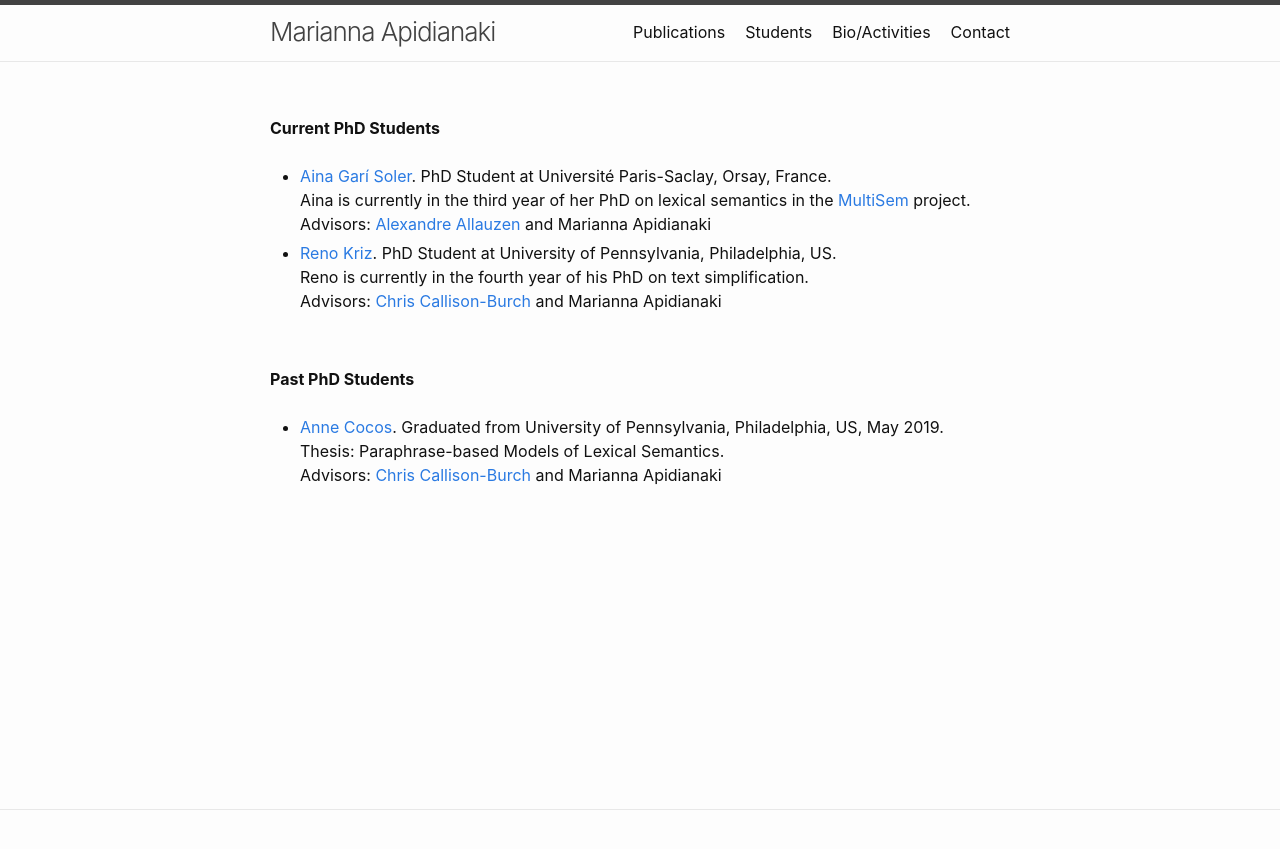
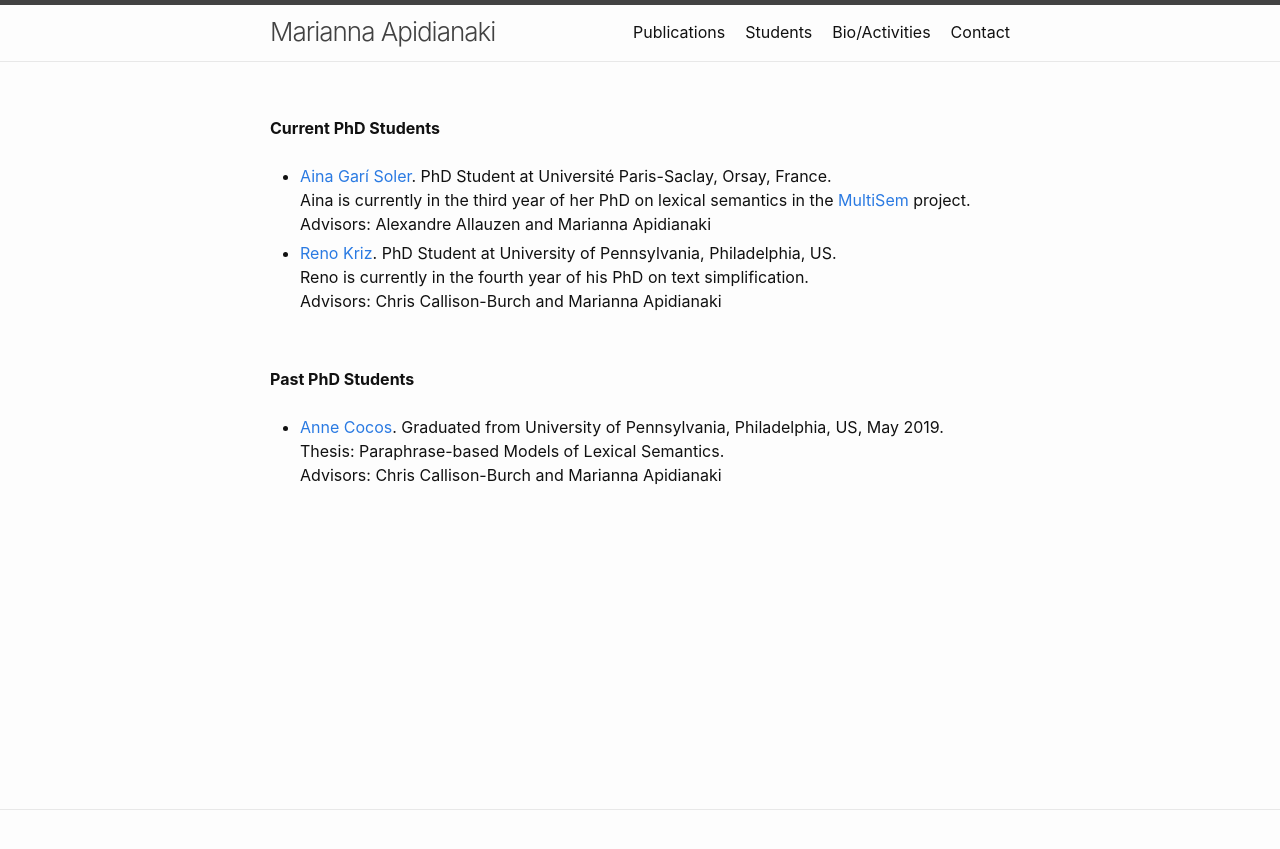
Before and after one commit to mariannaapi/mariannaapi.github.io, a Jekyll site: the page students/index.html, which Jekyll copies as it is, in a window 1280 px wide. Shown: the top 849 px of the page. Built offline with Jekyll 4.4.1, drawn with Linux system fonts in a browser that asks for light colours; part of the change alters nothing that is shown.

```diff
--- a/students/index.html
+++ b/students/index.html
@@ -45,13 +45,13 @@
 	    Aina is currently in the third year of her PhD on lexical semantics in the <a href="https://sites.google.com/view/multisem/home">MultiSem</a> project.
 
 	     <br>
-	     Advisors: <a href="https://allauzen.github.io">Alexandre Allauzen</a> and Marianna Apidianaki
+	     Advisors: Alexandre Allauzen and Marianna Apidianaki
 
      <li> <a href="https://rekriz11.github.io">Reno Kriz</a>. PhD Student at University of Pennsylvania, Philadelphia, US.
 	   <br>
 	     Reno is currently in the fourth year of his PhD on text simplification.
 	   <br>
-	     Advisors: <a href="https://www.cis.upenn.edu/~ccb/">Chris Callison-Burch</a> and Marianna Apidianaki
+	     Advisors: Chris Callison-Burch and Marianna Apidianaki
 
 <br><br>
 	  </div>
@@ -64,7 +64,7 @@
 		  <br>
 	Thesis: Paraphrase-based Models of Lexical Semantics.
 	<br>
-		  Advisors: <a href="https://www.cis.upenn.edu/~ccb/">Chris Callison-Burch</a> and Marianna Apidianaki
+		  Advisors: Chris Callison-Burch and Marianna Apidianaki
 	  </li>
 
   </div>
```
